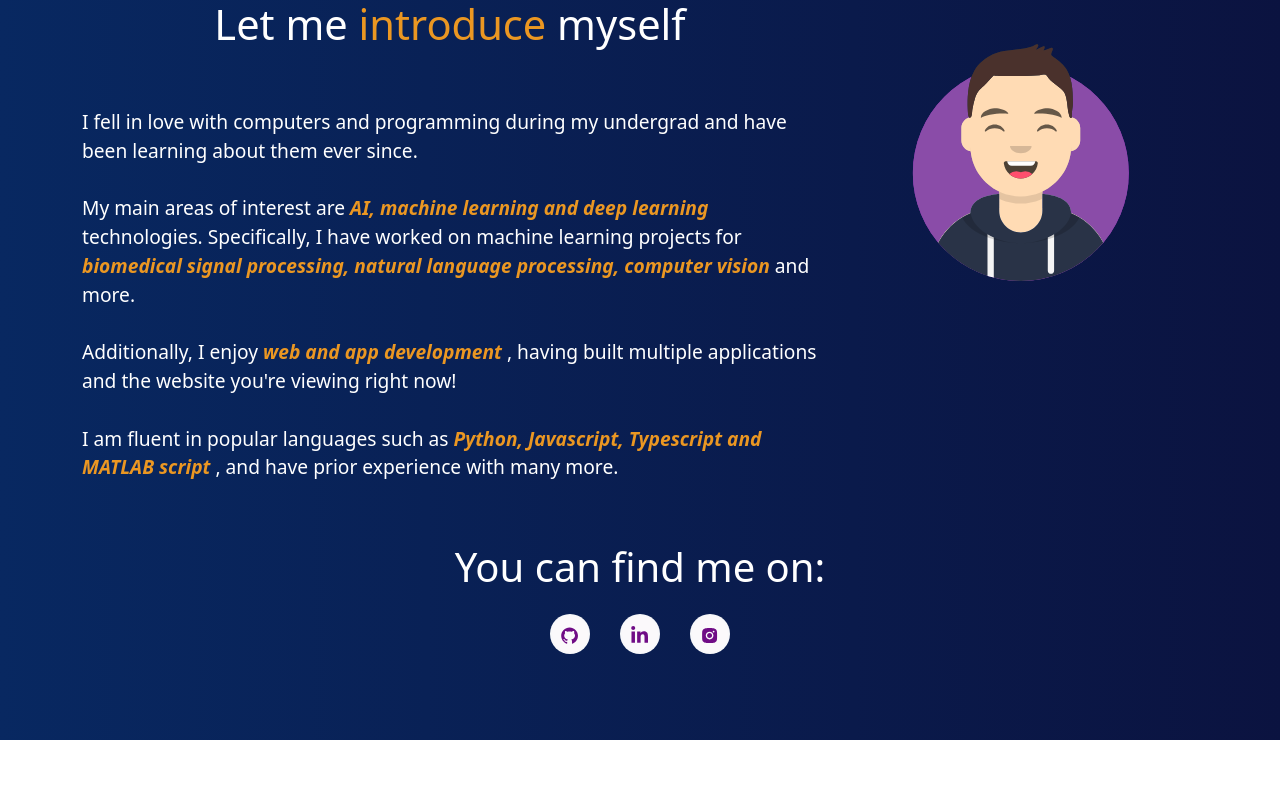
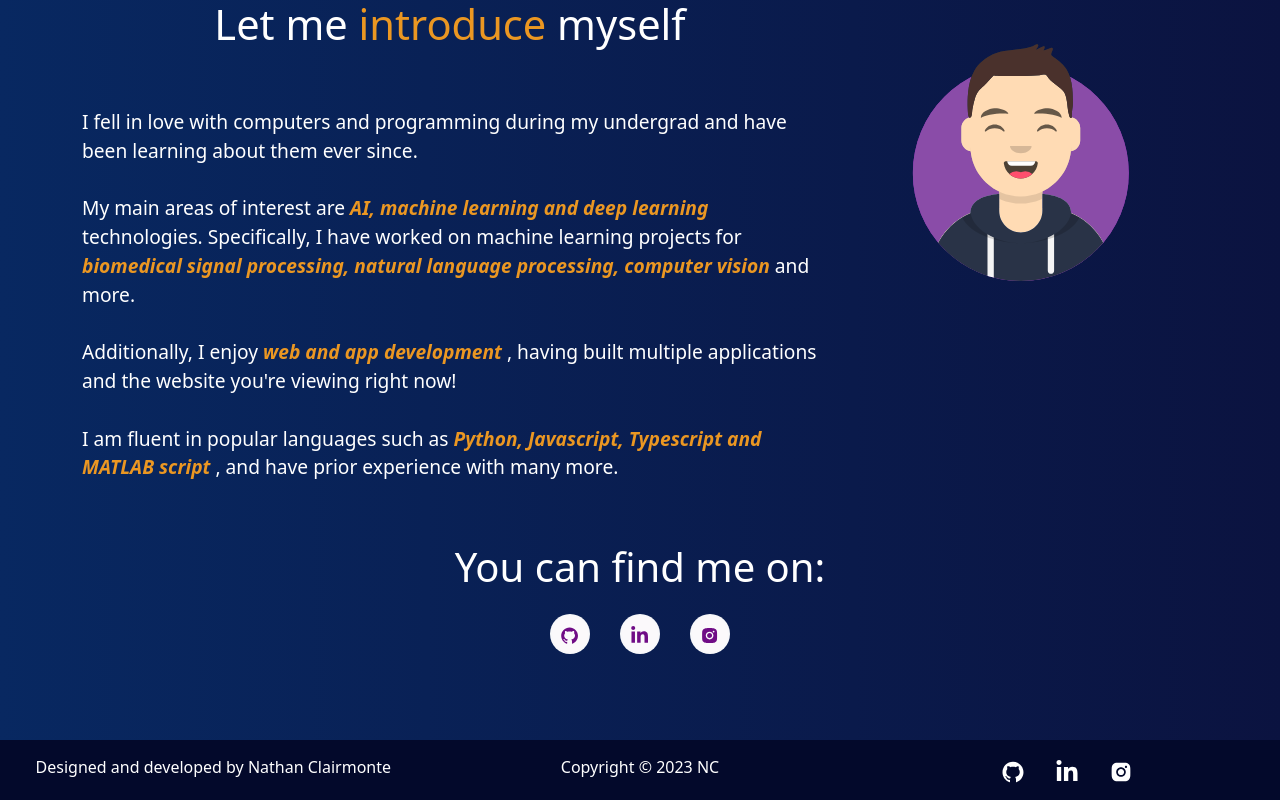
Before and after one commit to nathanclairmonte/percy, a React (Create React App) app: page / in a window 1280 px wide. Shown: the part 876-1676 px from the top of the page. Before the commit the page ends 1616 px from the top, so only its background shows below. Built offline with nearby package versions, Linux system fonts and the light colour scheme.

Commit message:
added a footer

```diff
--- a/src/App.js
+++ b/src/App.js
@@ -6,6 +6,7 @@ import Home from "./components/Home/Home";
 import NavigationBar from "./components/Navbar/NavigationBar";
 import "./allStyles.css";
 import "bootstrap/dist/css/bootstrap.min.css";
+import Footer from "./components/Footer/Footer";
 
 function App() {
     const [load, setLoad] = useState(true);
@@ -28,6 +29,7 @@ function App() {
                     <Route path="/" element={<Home />} />
                     <Route path="*" element={<Navigate to="/" />} />
                 </Routes>
+                <Footer />
             </div>
         </BrowserRouter>
     );
--- a/src/allStyles.css
+++ b/src/allStyles.css
@@ -390,3 +390,49 @@ button:focus {
 .icon-colour {
     color: #700c86 !important;
 }
+
+/* --------- */
+/* Footer */
+/* --------- */
+.footer {
+    background-color: rgb(3, 9, 43);
+    bottom: 0 !important;
+    padding-top: 10px !important;
+    padding-bottom: 8px !important ;
+}
+
+.footer-copyright {
+    text-align: center !important;
+}
+
+.footer-body {
+    z-index: 1;
+    text-align: center !important;
+}
+
+@media (max-width: 767px) {
+    .footer-copyright {
+        text-align: center !important;
+    }
+
+    .footer-body {
+        text-align: center !important;
+    }
+}
+
+.footer h3 {
+    font-size: 1em;
+    color: white !important;
+    margin-top: 0.5em !important;
+    margin-bottom: 0.5em !important;
+}
+
+.footer-icons-list {
+    margin-top: 0.5em !important;
+    margin-bottom: 0.5em !important;
+    padding: 0 !important;
+}
+
+.blockquote-footer {
+    color: #a588c0 !important;
+}
--- /dev/null
+++ b/src/components/Footer/Footer.js
@@ -0,0 +1,60 @@
+import React from "react";
+import { Container, Row, Col } from "react-bootstrap";
+import { AiFillGithub, AiFillInstagram } from "react-icons/ai";
+import { FaLinkedinIn } from "react-icons/fa";
+
+const Footer = () => {
+    let date = new Date();
+    let year = date.getFullYear();
+
+    const iconSize = "1.5em";
+
+    return (
+        <Container fluid className="footer">
+            <Row>
+                <Col md={4} className="footer-copyright">
+                    <h3>Designed and developed by Nathan Clairmonte</h3>
+                </Col>
+                <Col md={4} className="footer-copyright">
+                    <h3>Copyright © {year} NC</h3>
+                </Col>
+                <Col md={4} className="footer-body">
+                    <ul className="footer-icons-list">
+                        <li className="social-icons">
+                            <a
+                                href="https://github.com/nathanclairmonte/"
+                                style={{ color: "white" }}
+                                target="_blank"
+                                rel="noopener noreferrer"
+                            >
+                                <AiFillGithub style={{ fontSize: iconSize }} />
+                            </a>
+                        </li>
+                        <li className="social-icons">
+                            <a
+                                href="https://www.linkedin.com/in/nathanclairmonte/"
+                                style={{ color: "white" }}
+                                target="_blank"
+                                rel="noopener noreferrer"
+                            >
+                                <FaLinkedinIn style={{ fontSize: iconSize }} />
+                            </a>
+                        </li>
+                        <li className="social-icons">
+                            <a
+                                href="https://www.instagram.com/njfc97"
+                                style={{ color: "white" }}
+                                target="_blank"
+                                rel="noopener noreferrer"
+                            >
+                                <AiFillInstagram style={{ fontSize: iconSize }} />
+                            </a>
+                        </li>
+                    </ul>
+                </Col>
+            </Row>
+        </Container>
+    );
+};
+
+export default Footer;
--- a/src/components/Home/Home.js
+++ b/src/components/Home/Home.js
@@ -49,5 +49,7 @@ export default Home;
 //TODO
 // - Particles not working. Why?
 // - Need to find a more suitable avatar or find a pic to replace it
-// - Navbar styling not working. Why?
 // - split CSS into individual files for each component
+// - Fix the social media icons in Home About, slightly off-centre
+// - remember to change footer-icons to footer-icons-list in css
+// - remember to change social-icons to footer-icon in css
```
